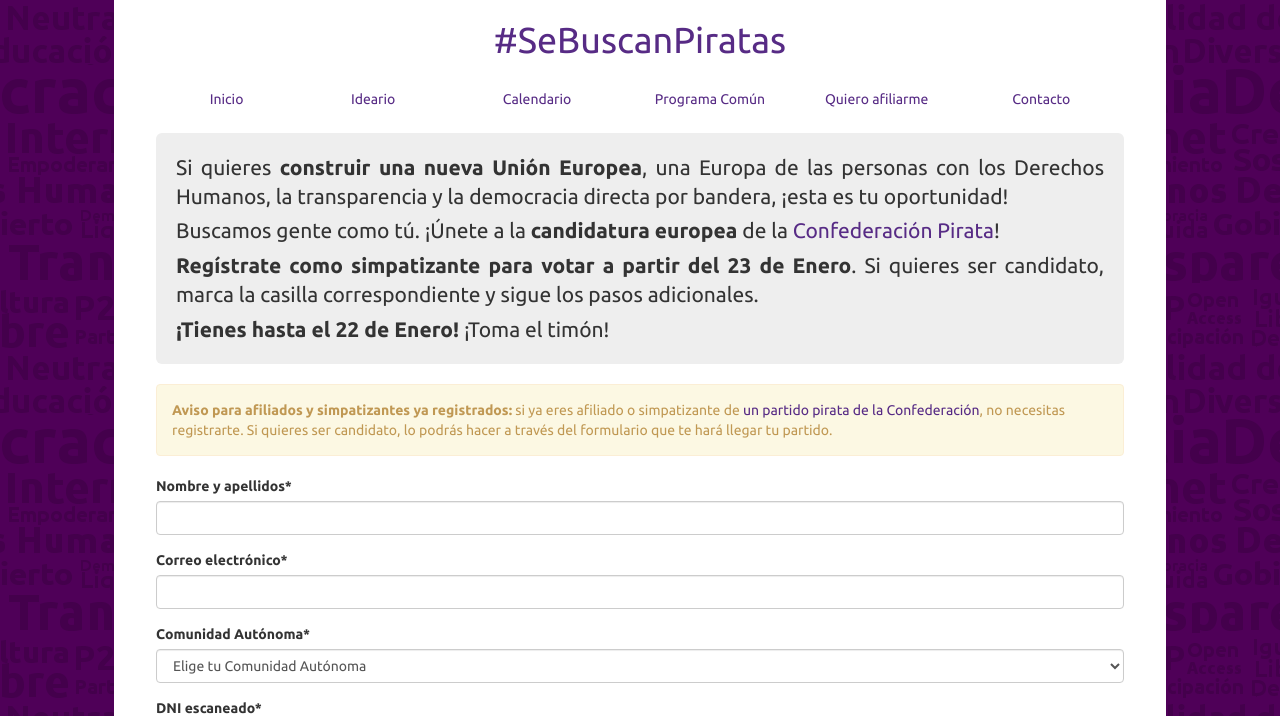
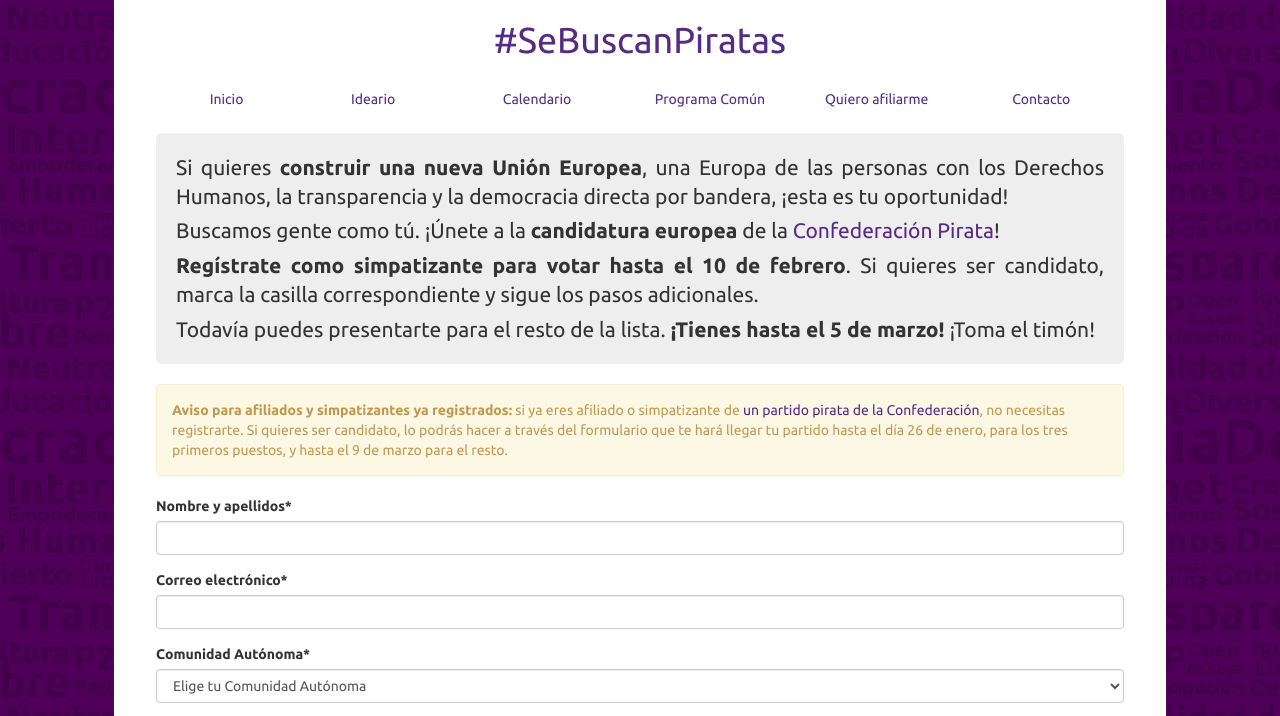
Before and after one commit to confederacion-pirata/bandera, a Django app: page / in a window 1280 px wide. Shown: the part 200-916 px from the top of the page. Run offline with Django 3.2, Linux system fonts and the light colour scheme; parts of the project's set-up code (start-up, migrations or seed data) failed here and were passed over; some libraries are stand-ins or nearby versions.

Commit message:
Better front page text.

```diff
--- a/meme/templates/index.html
+++ b/meme/templates/index.html
@@ -8,11 +8,11 @@
 {% block hero %}
 <p>Si quieres <strong>construir una nueva Unión Europea</strong>, una Europa de las personas con los Derechos Humanos, la transparencia y la democracia directa por bandera, ¡esta es tu oportunidad!</p>
 <p>Buscamos gente como tú. ¡Únete a la <strong>candidatura europea</strong> de la <a href="https://confederacionpirata.org">Confederación Pirata</a>!</p>
-<p><strong>Regístrate como simpatizante para votar a partir del 23 de Enero</strong>. Si quieres ser candidato, marca la casilla correspondiente y sigue los pasos adicionales.</p>
-<p><strong>¡Tienes hasta el 22 de Enero!</strong> ¡Toma el timón!</p>
+<p><strong>Regístrate como simpatizante para votar hasta el 10 de febrero</strong>. Si quieres ser candidato, marca la casilla correspondiente y sigue los pasos adicionales.</p>
+<p>Todavía puedes presentarte para el resto de la lista. <strong>¡Tienes hasta el 5 de marzo!</strong> ¡Toma el timón!</p>
 {% endblock %}
 {% block content %}
-<div class="alert alert-warning"><strong>Aviso para afiliados y simpatizantes ya registrados:</strong> si ya eres afiliado o simpatizante de <a href="/join-us">un partido pirata de la Confederación</a>, no necesitas registrarte. Si quieres ser candidato, lo podrás hacer a través del formulario que te hará llegar tu partido.</div>
+<div class="alert alert-warning"><strong>Aviso para afiliados y simpatizantes ya registrados:</strong> si ya eres afiliado o simpatizante de <a href="/join-us">un partido pirata de la Confederación</a>, no necesitas registrarte. Si quieres ser candidato, lo podrás hacer a través del formulario que te hará llegar tu partido hasta el día 26 de enero, para los tres primeros puestos, y hasta el 9 de marzo para el resto.</div>
 {% crispy form %}
 <div id="ixsn" class="alert alert-info">
 <p>Síguenos en las redes sociales:</p>
```
